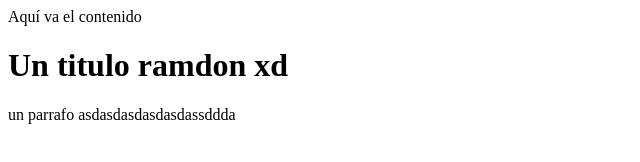
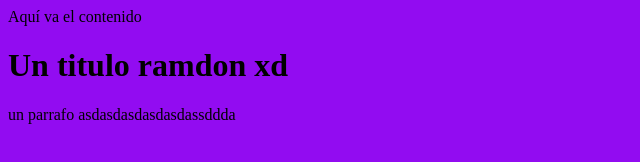
Before and after one commit to SamuelTesting/LearningGit, a plain HTML site: page index.html in a window 1280 px wide. Shown: the whole page, without its empty margins (0-640 px from the left). Drawn offline with Linux system fonts and the light colour scheme.

Commit message:
color de css

```diff
--- /dev/null
+++ b/css/estilos.css
@@ -0,0 +1,5 @@
+@charset "utf-8";
+/* CSS Document*/
+body{
+    background-color: rgb(146, 12, 241);
+}
--- a/index.html
+++ b/index.html
@@ -1,6 +1,7 @@
 <html>
 	<head>
 		<title>Mi página de ejemplo</title>
+	<link href="css/estilos.css" rel="stylesheet" type="text/css">
 	</head>
 	<body>
 	Aquí va el contenido
```
Also changed, not shown: js/javascript.js (added).
